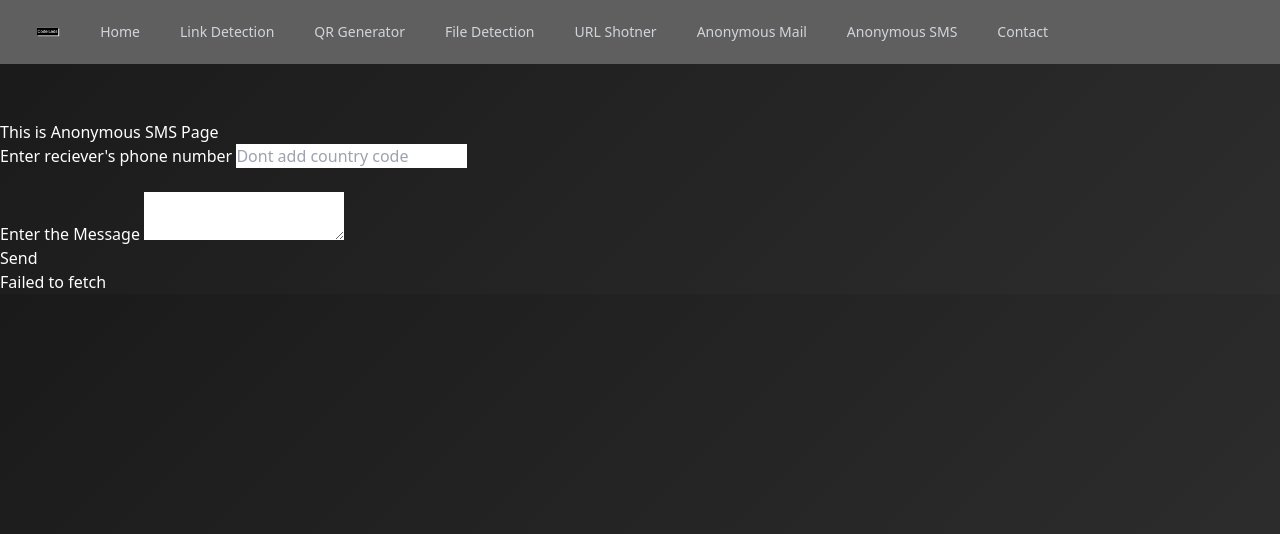
After one commit to BhavikPahuja/spam_detect, a Django app: page /anonymous_sms in a window 1280 px wide. The commit adds this page. Shown: the top 534 px of the page. Run offline with Django 5.2, Linux system fonts and the light colour scheme.

Commit message:
sms done

```diff
--- /dev/null
+++ b/templates/anonymous_sms.html
@@ -0,0 +1,22 @@
+{% extends "base.html" %}
+{% block title %}Anonymous SMS{% endblock title %}
+
+{% block main %}
+
+<br><br><br><br><br>
+<h1>This is Anonymous SMS Page</h1>
+
+<form action="" method="post">
+    {% csrf_token %}
+    <label for="phone">Enter reciever's phone number</label>
+    <input type="tel" name="phone" id="phone" placeholder="Dont add country code"><br><br>
+
+    <label for="msg">Enter the Message</label>
+    <textarea name="msg" id="msg"></textarea><br>
+    <button type="submit">Send</button>
+</form>
+
+{{response}}
+
+
+{% endblock main %}
--- a/templates/base.html
+++ b/templates/base.html
@@ -38,6 +38,8 @@
                                         Shotner</a>
                                     <a href="/anonymous_mail"
                                         class="rounded-md px-3 py-2 text-sm font-medium text-gray-300 hover:bg-gray-700 hover:text-white">Anonymous Mail</a>
+                                    <a href="/anonymous_sms"
+                                        class="rounded-md px-3 py-2 text-sm font-medium text-gray-300 hover:bg-gray-700 hover:text-white">Anonymous SMS</a>
                                     <a href="/contact"
                                         class="rounded-md px-3 py-2 text-sm font-medium text-gray-300 hover:bg-gray-700 hover:text-white">Contact</a>
                                 </div>
--- a/user/admin.py
+++ b/user/admin.py
@@ -7,4 +7,4 @@ admin.site.register(models.url_shortener)
 admin.site.register(models.link_detection)
 admin.site.register(models.Contact)
 
-#Twillo API Key - CQ78KU8PRUL15VY6CA6B2APY
+#Twillo API Key - STCXBSBLGFR57AMNUK8S5V51
--- a/user/urls.py
+++ b/user/urls.py
@@ -12,6 +12,7 @@ urlpatterns = [
     path('url_shortener', views.shorten_url, name='shorten_url'),
     path('send_email', views.send_email, name='send_email'),
     path('anonymous_mail', views.anonymous_mail, name='anonymous_mail'),
+    path('anonymous_sms', views.anonymous_sms, name='anonymous_sms'),
     path('contact', views.contact, name='contact'),
 
 
--- a/user/views.py
+++ b/user/views.py
@@ -7,7 +7,7 @@ import hashlib
 import vt
 from django.http import JsonResponse
 from django.core.mail import send_mail
-
+import requests
 
 def send_email(request,email,subject,message):
     recipient_list = [email]
@@ -19,6 +19,20 @@ def send_email(request,email,subject,message):
         fail_silently=False,
     )
     return HttpResponse("Message Sent! Successfully")
+
+def send_sms(phone_number,message):
+    api_key = "e304cd3d0deca82bac6d856ba70f70d5530d9ff9b966ccc5"
+    url = "https://api.smsmobileapi.com/sendsms/"
+    payload = {
+    "recipients": f"{phone_number}",
+    "message": f"{message}",
+    "apikey": f"{api_key}"
+    }
+
+    response = requests.post(url, data=payload)
+
+    return response.text
+
 
 def home(request):
     return render(request, 'home.html')
@@ -185,3 +199,12 @@ def contact(request):
         ins.save()
 
     return render(request,'contact.html')
+
+def anonymous_sms(request):
+    if request.method == "POST":
+        phone = request.POST.get("phone")
+        message = request.POST.get("msg")
+        response = send_sms(f"+91{phone}",message)
+        return render(request,"anonymous_sms.html",{'response':response})
+
+    return render(request,"anonymous_sms.html",{'response':'Failed to fetch'})
```
Also changed, not shown: tests/test.py (+15 -2 lines).
